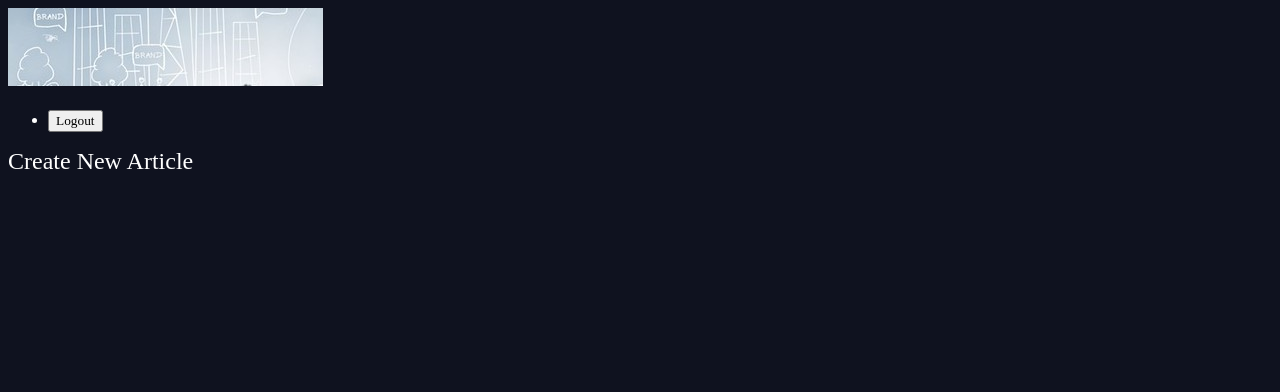
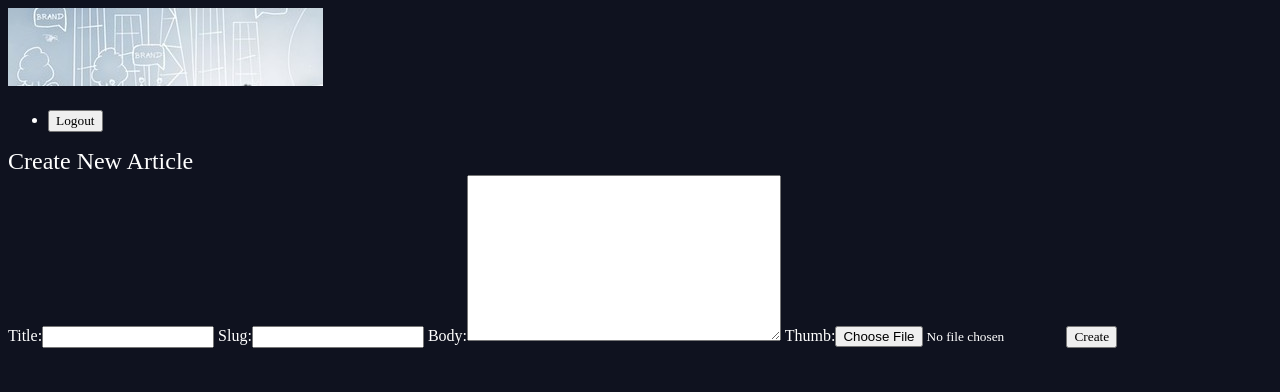
Before and after one commit to WillDera/djangosite, a Django app: page /article/create/ in a window 1280 px wide. Shown: the top 392 px of the page. Run offline with Django 3.2, Linux system fonts and the light colour scheme; a user stored in the database is signed in.

Commit message:
Article Creation Model
- Created a model to handle article
   creation.

```diff
--- /dev/null
+++ b/djangoblog/forms.py
@@ -0,0 +1,11 @@
+from django import forms
+from . import models
+
+class CreateArticle(forms.ModelForm):
+    """Form definition for MODELNAME."""
+
+    class Meta:
+        """Meta definition for MODELNAMEform."""
+
+        model = models.Article
+        fields = ('title','slug','body','thumb')
--- a/djangoblog/templates/djangoblog/article_create.html
+++ b/djangoblog/templates/djangoblog/article_create.html
@@ -3,5 +3,10 @@
 {% block content %}
     <div class="create-article">
         <h2>Create New Article</h2>
+        <form action="{% url 'djangoblog:create' %}" class="site-form" method="POST" enctype="multipart/form-data">
+            {% csrf_token %}
+            {{ form }}
+            <input type="submit" value="Create">
+        </form>
     </div>
 {% endblock %}
--- a/djangoblog/views.py
+++ b/djangoblog/views.py
@@ -1,7 +1,8 @@
-from django.shortcuts import render
+from django.shortcuts import render, redirect
 from django.http import HttpResponse
 from .models import Article
 from django.contrib.auth.decorators import login_required
+from . import forms
 
 # Create your views here.
 
@@ -25,4 +26,11 @@ def article_detail(request, slug):
 
 @login_required(login_url='/accounts/login/')
 def article_create(request):
-    return render(request, 'djangoblog/article_create.html')
+    if request.method == 'POST':
+        form = forms.CreateArticle(request.POST, request.FILES)
+        if form.is_valid():
+            # save article to database
+            return redirect('djangoblog:article')
+    else:
+        form = forms.CreateArticle()
+    return render(request, 'djangoblog/article_create.html', {'form': form})
```
